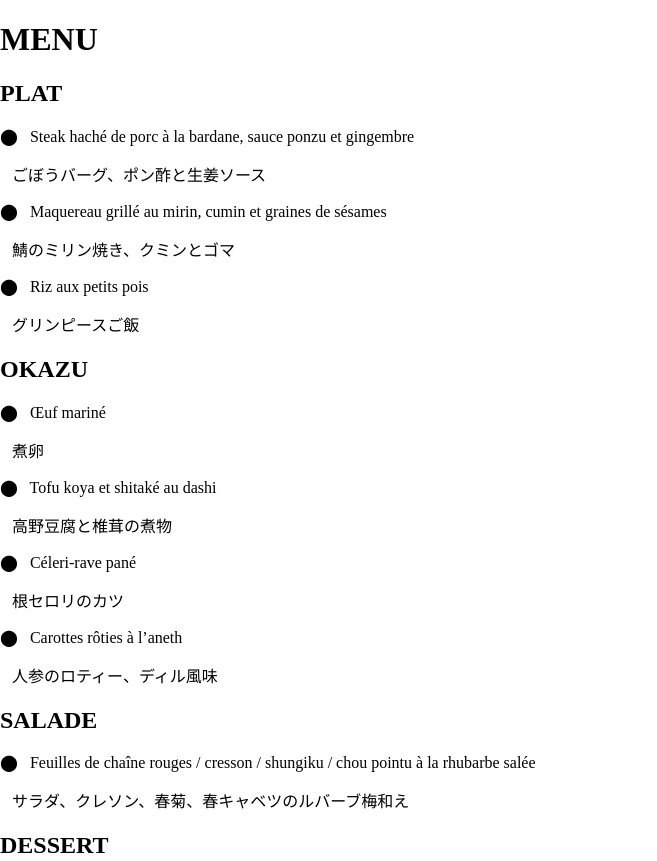
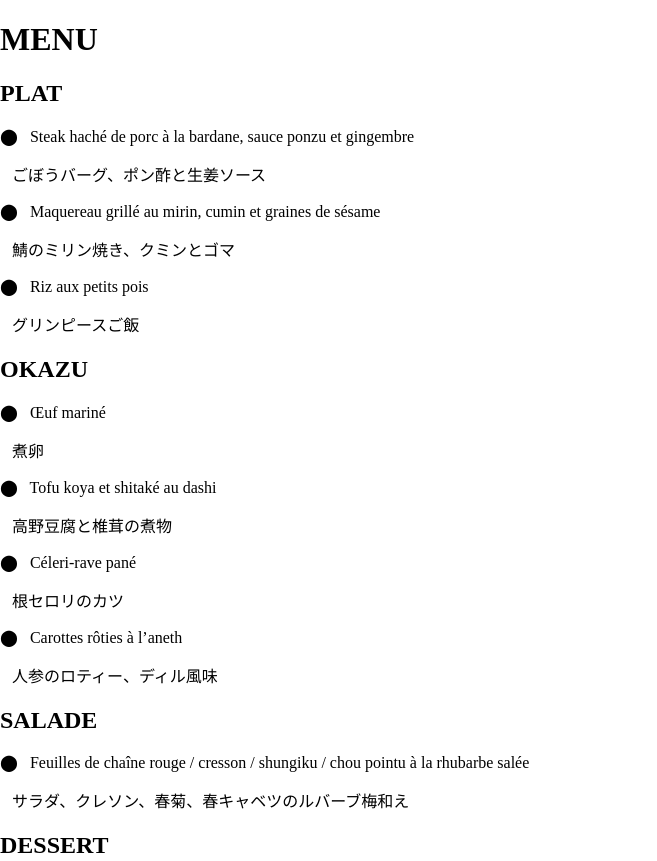
Before and after one commit to matsupin/main, a Jekyll site: the page built from menus/commande_etsuko_120424.html, in a window 1280 px wide. Shown: the top 861 px of the page, without its empty margins (0-657 px from the left). Built offline with Jekyll 4.4.1, drawn with Linux system fonts in a browser that asks for light colours.

Commit message:
Update commande_etsuko_120424.html

```diff
--- a/menus/commande_etsuko_120424.html
+++ b/menus/commande_etsuko_120424.html
@@ -14,7 +14,7 @@ title: Bento Menu
         <p><span class="menu-dot">&#11044;</span> <span class="dish-name">&nbsp; Steak haché de porc à la bardane, sauce ponzu et gingembre</span></p>
         <p class="dish-text">&nbsp;&nbsp;&nbsp;<span class="highlight">ごぼうバーグ、ポン酢と生姜ソース</p>
 
-        <p><span class="menu-dot">&#11044;</span> <span class="dish-name">&nbsp; Maquereau grillé au mirin, cumin et graines de sésames</span></p>
+        <p><span class="menu-dot">&#11044;</span> <span class="dish-name">&nbsp; Maquereau grillé au mirin, cumin et graines de sésame</span></p>
         <p class="dish-text">&nbsp;&nbsp;&nbsp;<span class="highlight">鯖のミリン焼き、クミンとゴマ</p>
 
         <p><span class="menu-dot">&#11044;</span> <span class="dish-name">&nbsp; Riz aux petits pois</span></p>
@@ -44,7 +44,7 @@ title: Bento Menu
     <section class="menu-section">
         <h2 class="section-title">SALADE</h2>
 
-        <p><span class="menu-dot">&#11044;</span> <span class="dish-name">&nbsp; Feuilles de chaîne rouges / cresson / shungiku / chou pointu à la rhubarbe salée</span></p>
+        <p><span class="menu-dot">&#11044;</span> <span class="dish-name">&nbsp; Feuilles de chaîne rouge / cresson / shungiku / chou pointu à la rhubarbe salée</span></p>
         <p class="dish-text">&nbsp;&nbsp;&nbsp;<span class="highlight">サラダ、クレソン、春菊、春キャベツのルバーブ梅和え</p>
 
     </section>
```
